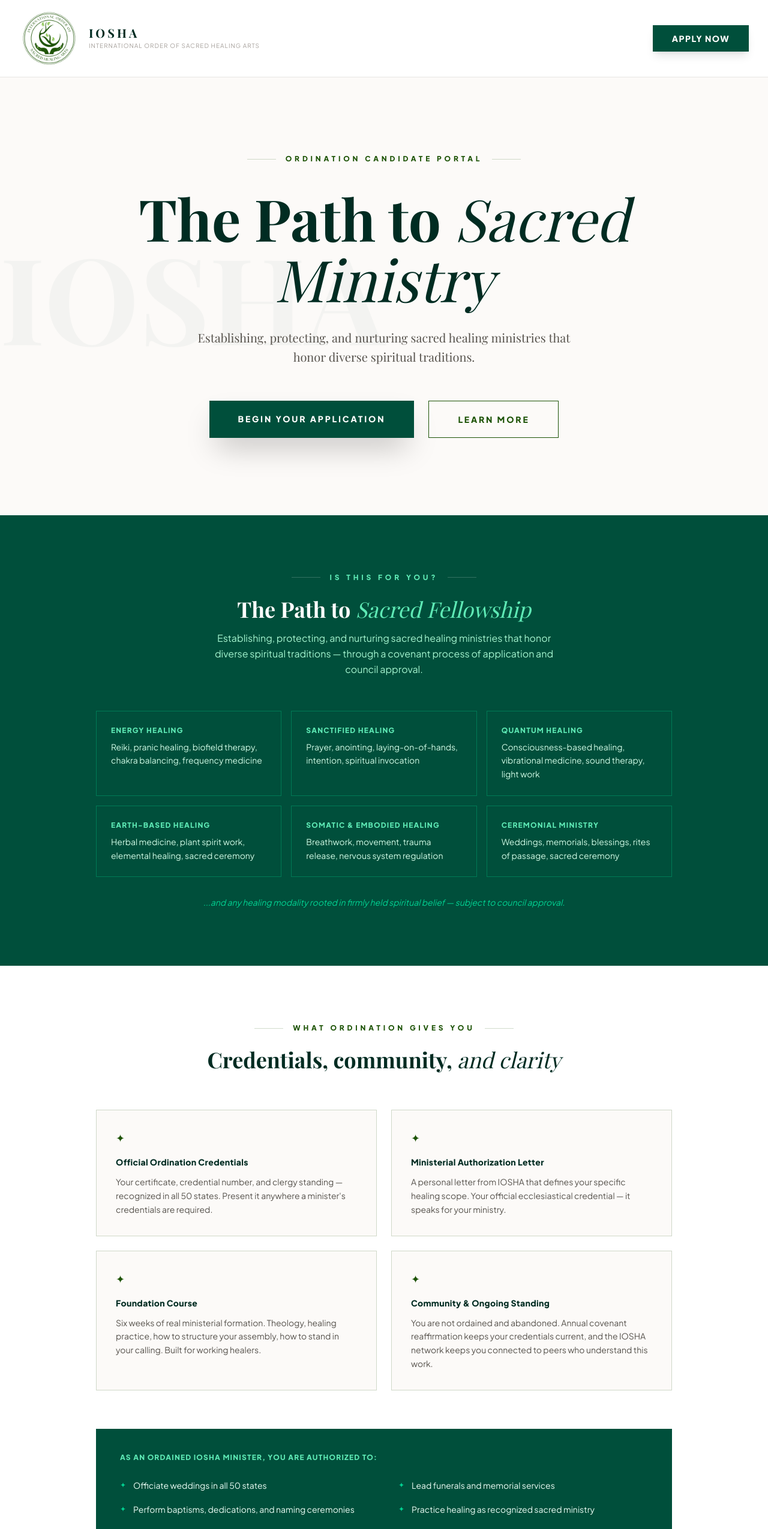
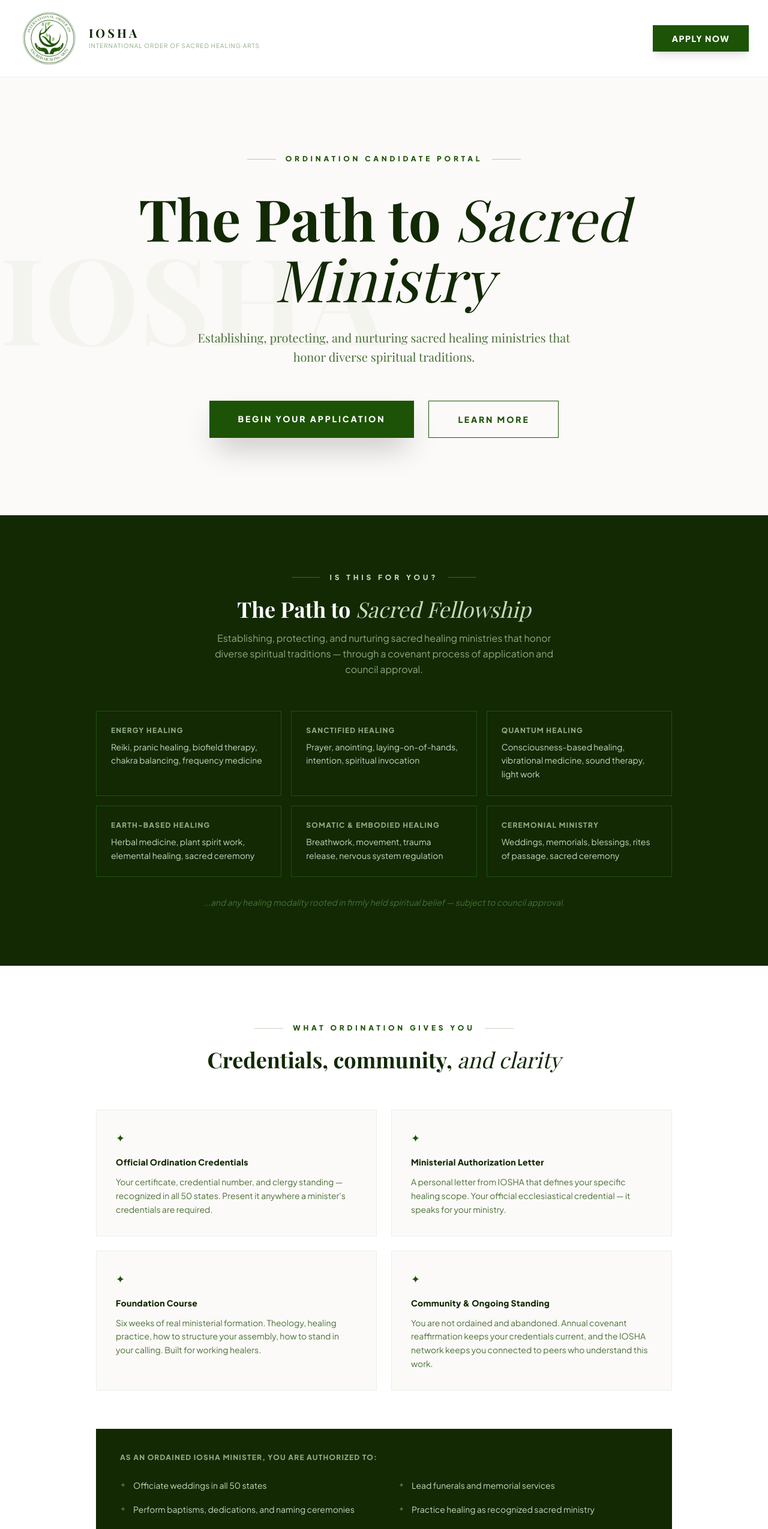
Before and after one commit to iosha2025/iosha-main-site, a Next.js app: page / in a window 1280 px wide. Shown: the top 2549 px of the page at 60% size. Built offline with nearby package versions, Linux system fonts and the light colour scheme.

Commit message:
Earth-tone palette: forest green, sage, pale sage — no lime/bright emerald

```diff
--- a/app/page.tsx
+++ b/app/page.tsx
@@ -15,17 +15,21 @@ export default function HomePage() {
     <div style={{ fontFamily: 'var(--font-jakarta)' }} className="min-h-screen bg-[#FCFAF8]">
 
       {/* Nav */}
-      <nav className="bg-white border-b border-stone-200 sticky top-0 z-50">
+      <nav className="bg-white border-b border-[#e8f0e4] sticky top-0 z-50">
         <div className="max-w-7xl mx-auto px-4 sm:px-6 lg:px-8">
           <div className="flex justify-between h-32 items-center">
             <div className="flex items-center gap-4">
               <Image src="/iosha-logo.png" alt="IOSHA" width={100} height={100} className="object-contain" />
               <div className="flex flex-col">
-                <span className="text-xl font-bold tracking-[0.2em] text-emerald-950 leading-none" style={{ fontFamily: 'var(--font-playfair)' }}>IOSHA</span>
-                <span className="text-[10px] tracking-widest text-stone-400 font-medium uppercase mt-1">International Order of Sacred Healing Arts</span>
+                <span className="text-xl font-bold tracking-[0.2em] leading-none" style={{ fontFamily: 'var(--font-playfair)', color: '#122904' }}>IOSHA</span>
+                <span className="text-[10px] tracking-widest font-medium uppercase mt-1" style={{ color: '#8fa882' }}>International Order of Sacred Healing Arts</span>
               </div>
             </div>
-            <Link href="https://elder-portal.vercel.app/application/welcome" className="bg-emerald-900 text-white px-8 py-3 text-sm font-bold tracking-widest uppercase hover:bg-emerald-800 transition-all shadow-lg">
+            <Link href="https://elder-portal.vercel.app/application/welcome"
+              className="px-8 py-3 text-sm font-bold tracking-widest uppercase transition-all shadow-lg text-white"
+              style={{ backgroundColor: '#1d5306' }}
+              onMouseOver={e => (e.currentTarget.style.backgroundColor = '#122904')}
+              onMouseOut={e => (e.currentTarget.style.backgroundColor = '#1d5306')}>
               Apply Now
             </Link>
           </div>
@@ -33,106 +37,97 @@ export default function HomePage() {
       </nav>
 
       {/* Hero */}
-      <section className="relative bg-[#FCFAF8] py-32 overflow-hidden border-b border-stone-100">
+      <section className="relative bg-[#FCFAF8] py-32 overflow-hidden border-b border-[#e8f0e4]">
         <div className="max-w-7xl mx-auto px-4 sm:px-6 lg:px-8 relative z-10">
           <div className="flex flex-col items-center text-center">
             <div className="flex items-center gap-4 mb-10">
-              <div className="h-[1px] w-12 bg-iosha/20"></div>
-              <span className="text-iosha text-xs font-bold uppercase tracking-[0.4em]">Ordination Candidate Portal</span>
-              <div className="h-[1px] w-12 bg-iosha/20"></div>
+              <div className="h-[1px] w-12" style={{ backgroundColor: '#1d5306', opacity: 0.3 }}></div>
+              <span className="text-xs font-bold uppercase tracking-[0.4em]" style={{ color: '#1d5306' }}>Ordination Candidate Portal</span>
+              <div className="h-[1px] w-12" style={{ backgroundColor: '#1d5306', opacity: 0.3 }}></div>
             </div>
-            <h1 className="text-6xl md:text-8xl font-bold text-emerald-950 mb-8 max-w-5xl leading-[1.05]" style={{ fontFamily: 'var(--font-playfair)' }}>
+            <h1 className="text-6xl md:text-8xl font-bold mb-8 max-w-5xl leading-[1.05]" style={{ fontFamily: 'var(--font-playfair)', color: '#122904' }}>
               The Path to <span className="italic font-light">Sacred Ministry</span>
             </h1>
-            <p className="text-xl text-stone-600 mb-14 leading-relaxed max-w-2xl" style={{ fontFamily: 'var(--font-playfair)' }}>
+            <p className="text-xl mb-14 leading-relaxed max-w-2xl" style={{ fontFamily: 'var(--font-playfair)', color: '#4a7038' }}>
               Establishing, protecting, and nurturing sacred healing ministries that honor diverse spiritual traditions.
             </p>
             <div className="flex flex-col sm:flex-row gap-6">
-              <Link href="https://elder-portal.vercel.app/application/welcome" className="bg-emerald-900 text-white px-12 py-5 font-bold text-sm tracking-[0.2em] uppercase hover:bg-emerald-800 transition-all shadow-2xl">
+              <Link href="https://elder-portal.vercel.app/application/welcome"
+                className="px-12 py-5 font-bold text-sm tracking-[0.2em] uppercase transition-all shadow-2xl text-white"
+                style={{ backgroundColor: '#1d5306' }}>
                 Begin Your Application
               </Link>
-              <a href="#who" className="border border-iosha text-iosha px-12 py-5 font-bold text-sm tracking-[0.2em] uppercase hover:bg-emerald-50 transition-all">
+              <a href="#who"
+                className="px-12 py-5 font-bold text-sm tracking-[0.2em] uppercase transition-all border"
+                style={{ borderColor: '#1d5306', color: '#1d5306', backgroundColor: 'transparent' }}>
                 Learn More
               </a>
             </div>
           </div>
         </div>
         <div className="absolute top-1/2 left-0 -translate-y-1/2 opacity-[0.03] pointer-events-none select-none">
-          <div className="text-[200px] font-bold leading-none text-emerald-900" style={{ fontFamily: 'var(--font-playfair)' }}>IOSHA</div>
+          <div className="text-[200px] font-bold leading-none" style={{ fontFamily: 'var(--font-playfair)', color: '#1d5306' }}>IOSHA</div>
         </div>
       </section>
 
       {/* Who it's for */}
-      <section id="who" className="py-24 bg-emerald-900">
+      <section id="who" className="py-24" style={{ backgroundColor: '#122904' }}>
         <div className="max-w-5xl mx-auto px-4 sm:px-6 lg:px-8 text-center">
           <div className="flex items-center justify-center gap-4 mb-6">
-            <div className="h-[1px] w-12 bg-white/20"></div>
-            <span className="text-emerald-300 text-xs font-bold uppercase tracking-[0.4em]">Is This for You?</span>
-            <div className="h-[1px] w-12 bg-white/20"></div>
+            <div className="h-[1px] w-12" style={{ backgroundColor: '#8fa882', opacity: 0.4 }}></div>
+            <span className="text-xs font-bold uppercase tracking-[0.4em]" style={{ color: '#c4d9bb' }}>Is This for You?</span>
+            <div className="h-[1px] w-12" style={{ backgroundColor: '#8fa882', opacity: 0.4 }}></div>
           </div>
           <h2 className="text-4xl font-bold text-white mb-4" style={{ fontFamily: 'var(--font-playfair)' }}>
-            The Path to <span className="italic font-light text-emerald-300">Sacred Fellowship</span>
+            The Path to <span className="italic font-light" style={{ color: '#c4d9bb' }}>Sacred Fellowship</span>
           </h2>
-          <p className="text-emerald-200 max-w-xl mx-auto mb-14 leading-relaxed">
+          <p className="max-w-xl mx-auto mb-14 leading-relaxed" style={{ color: '#8fa882' }}>
             Establishing, protecting, and nurturing sacred healing ministries that honor diverse spiritual traditions — through a covenant process of application and council approval.
           </p>
           <div className="grid md:grid-cols-2 lg:grid-cols-3 gap-4 text-left">
             {HEALING_ARTS.map((art) => (
-              <div key={art.title} className="border border-emerald-700 p-6">
-                <h3 className="font-bold text-emerald-300 uppercase text-xs tracking-widest mb-2">{art.title}</h3>
-                <p className="text-emerald-100 text-sm leading-relaxed">{art.description}</p>
+              <div key={art.title} className="p-6 border" style={{ borderColor: '#1d5306' }}>
+                <h3 className="font-bold uppercase text-xs tracking-widest mb-2" style={{ color: '#8fa882' }}>{art.title}</h3>
+                <p className="text-sm leading-relaxed" style={{ color: '#c4d9bb' }}>{art.description}</p>
               </div>
             ))}
           </div>
-          <p className="text-emerald-400 text-sm italic mt-8">...and any healing modality rooted in firmly held spiritual belief — subject to council approval.</p>
+          <p className="text-sm italic mt-8" style={{ color: '#4a7038' }}>...and any healing modality rooted in firmly held spiritual belief — subject to council approval.</p>
         </div>
       </section>
 
       {/* What you get */}
-      <section className="py-24 bg-white border-b border-stone-200">
+      <section className="py-24 bg-white border-b border-[#e8f0e4]">
         <div className="max-w-5xl mx-auto px-4 sm:px-6 lg:px-8">
           <div className="text-center mb-16">
             <div className="flex items-center justify-center gap-4 mb-6">
-              <div className="h-[1px] w-12 bg-iosha/20"></div>
-              <span className="text-iosha text-xs font-bold uppercase tracking-[0.4em]">What Ordination Gives You</span>
-              <div className="h-[1px] w-12 bg-iosha/20"></div>
+              <div className="h-[1px] w-12" style={{ backgroundColor: '#1d5306', opacity: 0.25 }}></div>
+              <span className="text-xs font-bold uppercase tracking-[0.4em]" style={{ color: '#1d5306' }}>What Ordination Gives You</span>
+              <div className="h-[1px] w-12" style={{ backgroundColor: '#1d5306', opacity: 0.25 }}></div>
             </div>
-            <h2 className="text-4xl font-bold text-emerald-950 mb-4" style={{ fontFamily: 'var(--font-playfair)' }}>
+            <h2 className="text-4xl font-bold mb-4" style={{ fontFamily: 'var(--font-playfair)', color: '#122904' }}>
               Credentials, community, <span className="italic font-light">and clarity</span>
             </h2>
           </div>
 
-          {/* Four key things */}
           <div className="grid md:grid-cols-2 gap-6 mb-16">
             {[
-              {
-                title: 'Official Ordination Credentials',
-                body: 'Your certificate, credential number, and clergy standing — recognized in all 50 states. Present it anywhere a minister\'s credentials are required.',
-              },
-              {
-                title: 'Ministerial Authorization Letter',
-                body: 'A personal letter from IOSHA that defines your specific healing scope. Your official ecclesiastical credential — it speaks for your ministry.',
-              },
-              {
-                title: 'Foundation Course',
-                body: 'Six weeks of real ministerial formation. Theology, healing practice, how to structure your assembly, how to stand in your calling. Built for working healers.',
-              },
-              {
-                title: 'Community & Ongoing Standing',
-                body: 'You are not ordained and abandoned. Annual covenant reaffirmation keeps your credentials current, and the IOSHA network keeps you connected to peers who understand this work.',
-              },
+              { title: 'Official Ordination Credentials', body: 'Your certificate, credential number, and clergy standing — recognized in all 50 states. Present it anywhere a minister\'s credentials are required.' },
+              { title: 'Ministerial Authorization Letter', body: 'A personal letter from IOSHA that defines your specific healing scope. Your official ecclesiastical credential — it speaks for your ministry.' },
+              { title: 'Foundation Course', body: 'Six weeks of real ministerial formation. Theology, healing practice, how to structure your assembly, how to stand in your calling. Built for working healers.' },
+              { title: 'Community & Ongoing Standing', body: 'You are not ordained and abandoned. Annual covenant reaffirmation keeps your credentials current, and the IOSHA network keeps you connected to peers who understand this work.' },
             ].map((item) => (
-              <div key={item.title} className="bg-[#FCFAF8] border border-iosha/20 p-8">
-                <span className="text-iosha text-lg mb-4 block">✦</span>
-                <h3 className="font-bold text-emerald-950 mb-3 text-sm tracking-wide">{item.title}</h3>
-                <p className="text-stone-600 text-sm leading-relaxed">{item.body}</p>
+              <div key={item.title} className="p-8 border" style={{ backgroundColor: '#FCFAF8', borderColor: '#e8f0e4' }}>
+                <span className="text-lg mb-4 block" style={{ color: '#1d5306' }}>✦</span>
+                <h3 className="font-bold mb-3 text-sm tracking-wide" style={{ color: '#122904' }}>{item.title}</h3>
+                <p className="text-sm leading-relaxed" style={{ color: '#4a7038' }}>{item.body}</p>
               </div>
             ))}
           </div>
 
-          {/* As an ordained minister you can... */}
-          <div className="bg-emerald-900 p-10">
-            <h3 className="text-emerald-300 text-xs font-bold uppercase tracking-widest mb-6">As an ordained IOSHA minister, you are authorized to:</h3>
+          {/* Minister rights — dark forest block */}
+          <div className="p-10" style={{ backgroundColor: '#122904' }}>
+            <h3 className="text-xs font-bold uppercase tracking-widest mb-6" style={{ color: '#8fa882' }}>As an ordained IOSHA minister, you are authorized to:</h3>
             <div className="grid md:grid-cols-2 gap-x-12 gap-y-3">
               {[
                 'Officiate weddings in all 50 states',
@@ -148,8 +143,8 @@ export default function HomePage() {
                 'Claim clergy tax standing as an actively serving minister',
               ].map((right) => (
                 <div key={right} className="flex items-start gap-3 py-1">
-                  <span className="text-emerald-400 mt-0.5 text-xs">✦</span>
-                  <span className="text-emerald-50 text-sm">{right}</span>
+                  <span className="mt-0.5 text-xs" style={{ color: '#4a7038' }}>✦</span>
+                  <span className="text-sm" style={{ color: '#c4d9bb' }}>{right}</span>
                 </div>
               ))}
             </div>
@@ -157,77 +152,69 @@ export default function HomePage() {
         </div>
       </section>
 
-      {/* How to apply */}
-      <section className="py-32 bg-white border-t border-stone-100">
+      {/* How It Works */}
+      <section className="py-32 bg-white border-t border-[#e8f0e4]">
         <div className="max-w-7xl mx-auto px-4 sm:px-6 lg:px-8">
           <div className="text-center mb-20">
-            <span className="text-iosha text-xs font-bold uppercase tracking-[0.4em] mb-4 block">The Process</span>
-            <h2 className="text-5xl font-bold text-emerald-950" style={{ fontFamily: 'var(--font-playfair)' }}>
+            <span className="text-xs font-bold uppercase tracking-[0.4em] mb-4 block" style={{ color: '#1d5306' }}>The Process</span>
+            <h2 className="text-5xl font-bold" style={{ fontFamily: 'var(--font-playfair)', color: '#122904' }}>
               How It <span className="italic font-light">Works</span>
             </h2>
           </div>
           <div className="grid grid-cols-1 md:grid-cols-3 gap-16">
-            <div className="text-center">
-              <span className="text-6xl text-emerald-200 font-bold mb-6 block italic" style={{ fontFamily: 'var(--font-playfair)' }}>01</span>
-              <h3 className="text-2xl font-bold text-emerald-950 mb-4 uppercase tracking-widest" style={{ fontFamily: 'var(--font-playfair)' }}>Invitation</h3>
-              <p className="text-stone-600 leading-relaxed">
-                Learn about IOSHA&apos;s mission, bylaws, and Statement of Fundamental Truths. Discern if you are called to serve as a healing minister.
-              </p>
-            </div>
-            <div className="text-center">
-              <span className="text-6xl text-emerald-200 font-bold mb-6 block italic" style={{ fontFamily: 'var(--font-playfair)' }}>02</span>
-              <h3 className="text-2xl font-bold text-emerald-950 mb-4 uppercase tracking-widest" style={{ fontFamily: 'var(--font-playfair)' }}>Application</h3>
-              <p className="text-stone-600 leading-relaxed">
-                Submit your application to the Council with references, background verification, and ministerial credentials.
-              </p>
-            </div>
-            <div className="text-center">
-              <span className="text-6xl text-emerald-200 font-bold mb-6 block italic" style={{ fontFamily: 'var(--font-playfair)' }}>03</span>
-              <h3 className="text-2xl font-bold text-emerald-950 mb-4 uppercase tracking-widest" style={{ fontFamily: 'var(--font-playfair)' }}>Ordainment</h3>
-              <p className="text-stone-600 leading-relaxed">
-                If not already ordained, complete the Foundation Ordination Course to receive your ministerial credentials through IOSHA.
-              </p>
-            </div>
+            {[
+              { n: '01', title: 'Invitation', body: 'Learn about IOSHA\'s mission, bylaws, and Statement of Fundamental Truths. Discern if you are called to serve as a healing minister.' },
+              { n: '02', title: 'Application', body: 'Submit your application to the Council with references, background verification, and ministerial credentials.' },
+              { n: '03', title: 'Ordainment', body: 'If not already ordained, complete the Foundation Ordination Course to receive your ministerial credentials through IOSHA.' },
+            ].map((item) => (
+              <div key={item.n} className="text-center">
+                <span className="text-6xl font-bold mb-6 block italic" style={{ fontFamily: 'var(--font-playfair)', color: '#e8f0e4' }}>{item.n}</span>
+                <h3 className="text-2xl font-bold mb-4 uppercase tracking-widest" style={{ fontFamily: 'var(--font-playfair)', color: '#122904' }}>{item.title}</h3>
+                <p className="leading-relaxed" style={{ color: '#4a7038' }}>{item.body}</p>
+              </div>
+            ))}
           </div>
         </div>
       </section>
 
       {/* CTA */}
-      <section className="py-28 bg-emerald-900">
+      <section className="py-28" style={{ backgroundColor: '#1d5306' }}>
         <div className="max-w-3xl mx-auto px-4 sm:px-6 lg:px-8 text-center">
           <h2 className="text-5xl font-bold text-white mb-6" style={{ fontFamily: 'var(--font-playfair)' }}>
             You don&apos;t have to<br /><span className="italic font-light">do this alone.</span>
           </h2>
-          <p className="text-emerald-200 text-lg mb-10 max-w-xl mx-auto leading-relaxed">
+          <p className="text-lg mb-10 max-w-xl mx-auto leading-relaxed" style={{ color: '#c4d9bb' }}>
             Many of us have been doing this work for years without standing, without community, without anyone who truly gets it. That ends here.
           </p>
-          <Link href="https://elder-portal.vercel.app/application/welcome" className="bg-white text-emerald-900 px-14 py-5 text-sm font-bold tracking-widest uppercase hover:bg-emerald-50 transition-all shadow-lg inline-block">
+          <Link href="https://elder-portal.vercel.app/application/welcome"
+            className="px-14 py-5 text-sm font-bold tracking-widest uppercase transition-all shadow-lg inline-block"
+            style={{ backgroundColor: 'white', color: '#1d5306' }}>
             Apply for Ordination
           </Link>
-          <p className="text-emerald-400 text-sm mt-5">Applications personally reviewed by the Elders Council</p>
+          <p className="text-sm mt-5" style={{ color: '#8fa882' }}>Applications personally reviewed by the Elders Council</p>
         </div>
       </section>
 
       {/* Footer */}
-      <footer className="bg-emerald-900 border-t border-emerald-800 py-12">
+      <footer className="py-12 border-t" style={{ backgroundColor: '#122904', borderColor: '#1d5306' }}>
         <div className="max-w-7xl mx-auto px-4 sm:px-6 lg:px-8">
           <div className="flex flex-col md:flex-row justify-between items-center gap-8 mb-8">
             <div className="flex items-center gap-4">
               <Image src="/iosha-logo.png" alt="IOSHA" width={120} height={120} className="object-contain brightness-0 invert" />
               <div>
-                <div className="text-white font-bold tracking-[0.2em] text-sm" style={{ fontFamily: 'var(--font-playfair)' }}>IOSHA</div>
-                <div className="text-emerald-400 text-[9px] tracking-widest uppercase mt-1">International Order of Sacred Healing Arts</div>
+                <div className="font-bold tracking-[0.2em] text-sm text-white" style={{ fontFamily: 'var(--font-playfair)' }}>IOSHA</div>
+                <div className="text-[9px] tracking-widest uppercase mt-1" style={{ color: '#4a7038' }}>International Order of Sacred Healing Arts</div>
               </div>
             </div>
             <div className="flex gap-8 text-sm">
-              <Link href="https://ministerportal.vercel.app" className="text-emerald-300 hover:text-white transition-colors">Minister Portal</Link>
-              <Link href="https://elder-portal.vercel.app" className="text-emerald-300 hover:text-white transition-colors">Elder Portal</Link>
-              <Link href="https://elder-portal.vercel.app/application/welcome" className="text-white font-semibold hover:text-emerald-200 transition-colors">Apply</Link>
+              <Link href="https://ministerportal.vercel.app" className="transition-colors" style={{ color: '#8fa882' }}>Minister Portal</Link>
+              <Link href="https://elder-portal.vercel.app" className="transition-colors" style={{ color: '#8fa882' }}>Elder Portal</Link>
+              <Link href="https://elder-portal.vercel.app/application/welcome" className="font-semibold text-white">Apply</Link>
             </div>
           </div>
-          <div className="border-t border-emerald-800 pt-6 flex flex-col md:flex-row justify-between items-center gap-2">
-            <p className="text-emerald-500 text-xs">© 2025–2026 IOSHA — International Order of Sacred Healing Arts. All rights reserved.</p>
-            <p className="text-emerald-600 text-xs">A 508(c)(1)(A) Faith-Based Organization</p>
+          <div className="pt-6 flex flex-col md:flex-row justify-between items-center gap-2" style={{ borderTop: '1px solid #1d5306' }}>
+            <p className="text-xs" style={{ color: '#4a7038' }}>© 2025–2026 IOSHA — International Order of Sacred Healing Arts. All rights reserved.</p>
+            <p className="text-xs" style={{ color: '#2d5018' }}>A 508(c)(1)(A) Faith-Based Organization</p>
           </div>
         </div>
       </footer>
```
Also changed, not shown: app/globals.css (+6 -1 lines).
